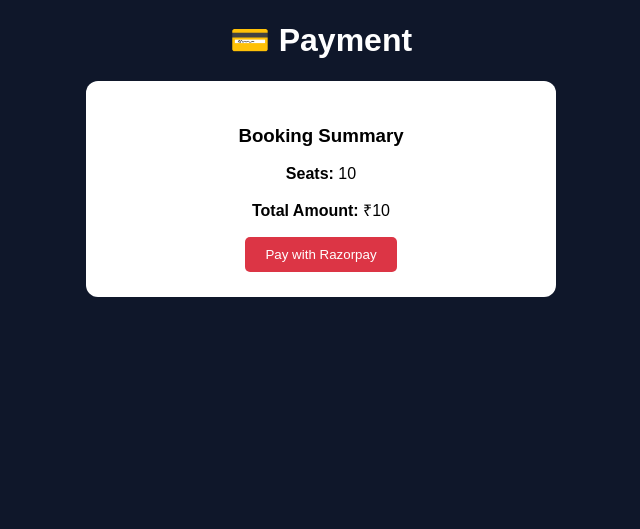
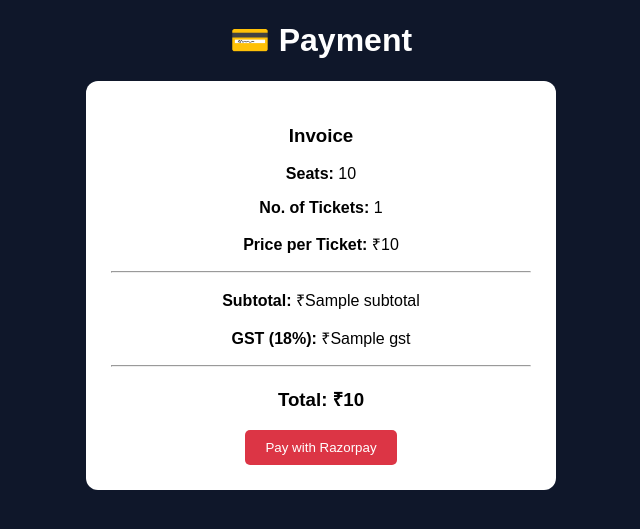
Before and after one commit to Theresa548/Movie_Ticket_Booking, a Flask app: template templates/payment.html in a window 1280 px wide. Shown: the top 529 px of the page, without its empty margins (319-959 px from the left). Run offline with Flask 3, Linux system fonts and the light colour scheme; the template is opened without the code that fills it: most values are stand-ins (such as "Sample title", 1, 10 or a date in 2020); some libraries are stand-ins or nearby versions.

Commit message:
Üpdated payment

```diff
--- a/app.py
+++ b/app.py
@@ -97,12 +97,19 @@ def payment():
     seats = request.args.get('seats')
     show_id = request.args.get('show_id')
 
-    # Example: price per seat
     seat_list = seats.split(',')
-    amount = len(seat_list) * 150  # ₹150 per seat
+    ticket_count = len([s for s in seat_list if s.strip() != ""])
+
+    price_per_ticket = 200
+    subtotal = ticket_count * price_per_ticket
+    gst = subtotal * 0.18
+    total = subtotal + gst
+
+    import razorpay
+    client = razorpay.Client(auth=("KEY", "SECRET"))
 
     order = client.order.create({
-        "amount": amount * 100,  # paise
+        "amount": int(total * 100),
         "currency": "INR",
         "payment_capture": 1
     })
@@ -111,8 +118,12 @@ def payment():
         "payment.html",
         seats=seats,
         show_id=show_id,
-        order=order,
-        amount=amount
+        ticket_count=ticket_count,
+        price_per_ticket=price_per_ticket,
+        subtotal=subtotal,
+        gst=gst,
+        total=total,
+        order=order
     )
 
 @app.route('/success')
--- a/templates/payment.html
+++ b/templates/payment.html
@@ -28,10 +28,6 @@ button{
     color:white;
     cursor:pointer;
 }
-
-button:hover{
-    background:#b02a37;
-}
 </style>
 
 </head>
@@ -42,39 +38,40 @@ button:hover{
 
 <div class="payment-box">
 
-<h3>Booking Summary</h3>
+<h3>Invoice</h3>
 
 <p><b>Seats:</b> {{ seats }}</p>
-<p><b>Total Amount:</b> ₹{{ amount }}</p>
+
+<p><b>No. of Tickets:</b> {{ ticket_count }}</p>
+<p><b>Price per Ticket:</b> ₹{{ price_per_ticket }}</p>
+
+<hr>
+
+<p><b>Subtotal:</b> ₹{{ subtotal }}</p>
+<p><b>GST (18%):</b> ₹{{ gst }}</p>
+
+<hr>
+
+<h3>Total: ₹{{ total }}</h3>
 
 <button id="pay-btn">Pay with Razorpay</button>
 
 </div>
 
-<!-- Razorpay Script -->
 <script src="https://checkout.razorpay.com/v1/checkout.js"></script>
 
 <script>
-
 var options = {
     "key": "rzp_test_SdcdrsUYh4HLqZ",
-    "amount": "{{ order.amount }}",  // in paise
+    "amount": "{{ order.amount }}",
     "currency": "INR",
-    "name": "Movie Ticket Booking",
-    "description": "Seat Booking Payment",
     "order_id": "{{ order.id }}",
 
     "handler": function (response) {
-
-        // Redirect to success route after payment
         window.location.href =
             "/success?payment_id=" + response.razorpay_payment_id +
             "&show_id={{ show_id }}" +
             "&seats={{ seats }}";
-    },
-
-    "theme": {
-        "color": "#dc3545"
     }
 };
 
@@ -84,7 +81,6 @@ document.getElementById('pay-btn').onclick = function(e){
     rzp.open();
     e.preventDefault();
 }
-
 </script>
 
 </body>
```
